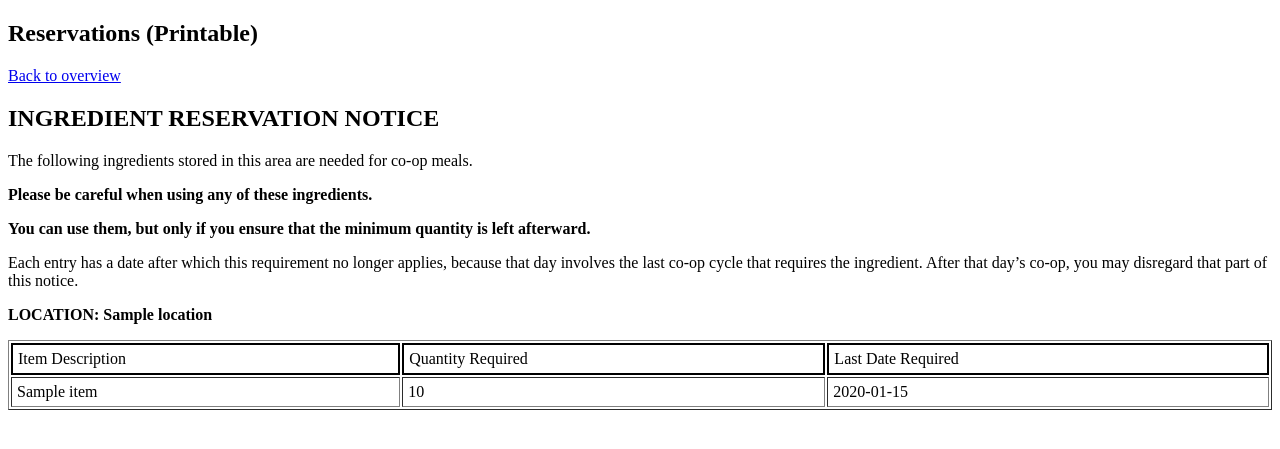
After one commit to celskeggs/qazoo-qm, a Python web app: template web_scripts/templates/reservations.html in a window 1280 px wide. The commit adds this page. Shown: the top 449 px of the page. Run offline with Jinja, Linux system fonts and the light colour scheme; the template is opened without the code that fills it: most values are stand-ins (such as "Sample title", 1, 10 or a date in 2020).

Commit message:
Preliminary work on reservations

```diff
--- a/web_scripts/index.py
+++ b/web_scripts/index.py
@@ -515,6 +515,10 @@ def inventory_update(user, write_access, params):
     return inventory_review_list(user, write_access, params)
 
 @mode
+def reservations(user, write_access, params):
+    pass
+
+@mode
 def debug(user, write_access, params):
     return simple_table("DEBUG DATA", ["Parameter Name", "Parameter Value"], sorted([(k, sorted(v) if type(v) == list else v) for k, v in params.items()]))
 
--- a/web_scripts/templates/index.html
+++ b/web_scripts/templates/index.html
@@ -25,6 +25,7 @@
         <li><a href="?mode=locations">Browse storage locations</a></li>
         <li><a href="?mode=item_types">Review all known types of item</a></li>
         <li><a href="?mode=cost">Browse cost objects</a></li>
+        <li><a href="?mode=reservations">Print reservation notices</a></li>
     </ul>
 </body>
 </html>
--- /dev/null
+++ b/web_scripts/templates/reservations.html
@@ -0,0 +1,44 @@
+<!DOCTYPE html>
+<html lang="en">
+<head>
+    <title>QQMI Reservations</title>
+    <meta charset="UTF-8">
+    <style>
+    table { width: 100%; }
+    td input { width: 100%; box-sizing: border-box; }
+    td { padding: 5px; }
+    .header td { border: 2px solid black; }
+    .pagebreak { page-break-before: always; }
+    </style>
+</head>
+<body>
+    <h2>Reservations (Printable)</h2>
+
+    <p><a href="?mode=overview">Back to overview</a></p>
+
+{% for location, reservations in locations.items() %}
+
+    <div class="pagebreak"></div>
+
+    <h2>INGREDIENT RESERVATION NOTICE</h2>
+
+    <p>The following ingredients stored in this area are needed for co-op meals.</p>
+
+    <p><b>Please be careful when using any of these ingredients.</b></p>
+
+    <p><b>You can use them, but only if you ensure that the minimum quantity is left afterward.</b></p>
+
+    <p>Each entry has a date after which this requirement no longer applies, because that day involves the last co-op cycle that requires the ingredient. After that day’s co-op, you may disregard that part of this notice.</p>
+
+    <p><b>LOCATION: {{ location }}</b></p>
+
+    <table border="1">
+    <tr class="header"><td>Item Description</td><td>Quantity Required</td><td>Last Date Required</td></tr>
+    {% for item, quantity, date in reservations %}
+    <tr><td>{{ item }}</td><td>{{ quantity }}</td><td>{{ date }}</td></tr>
+    {% endfor %}
+    </table>
+
+{% endfor %}
+</body>
+</html>
```
Also changed, not shown: web_scripts/db.py (+9 -0 lines).
